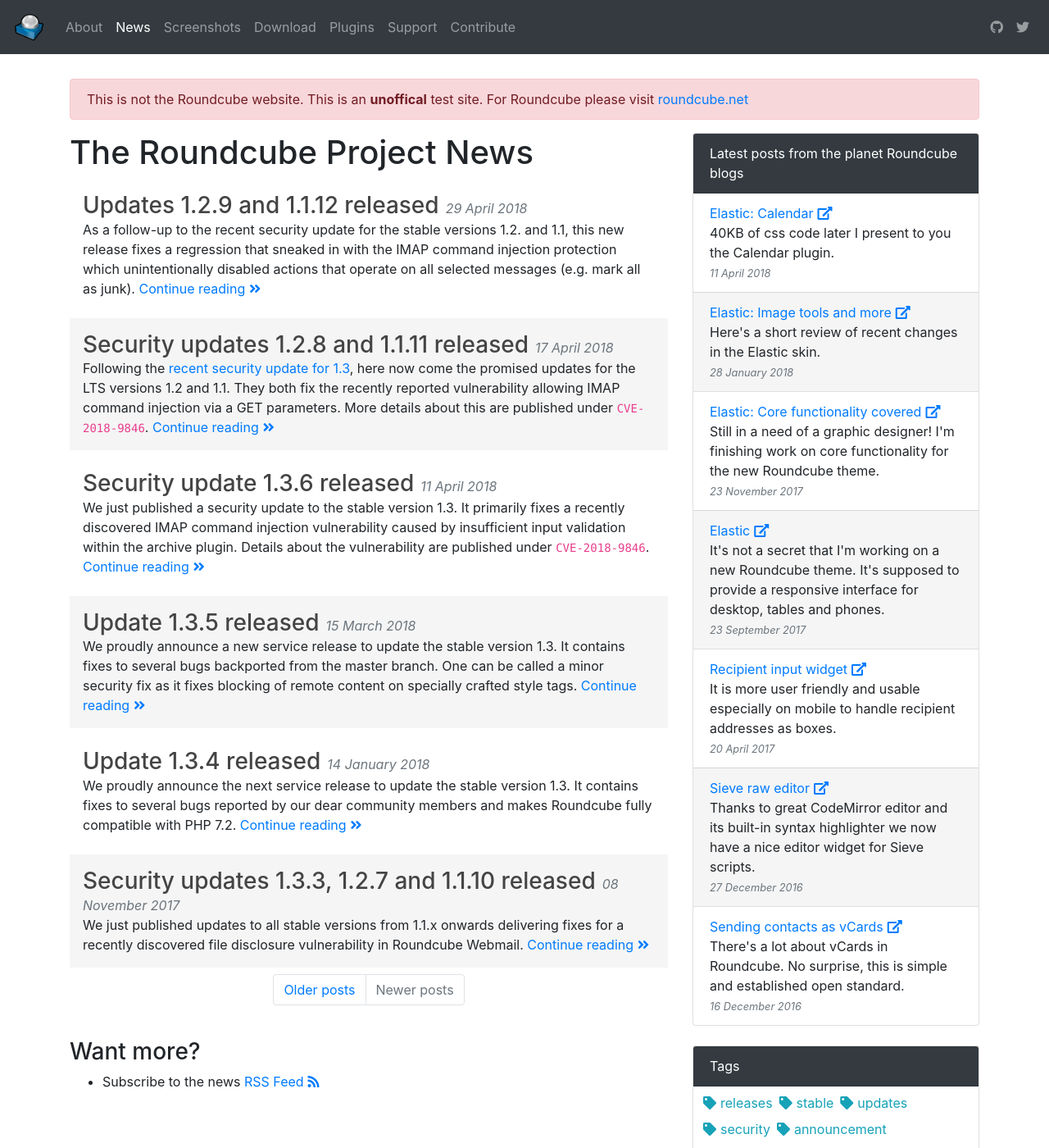
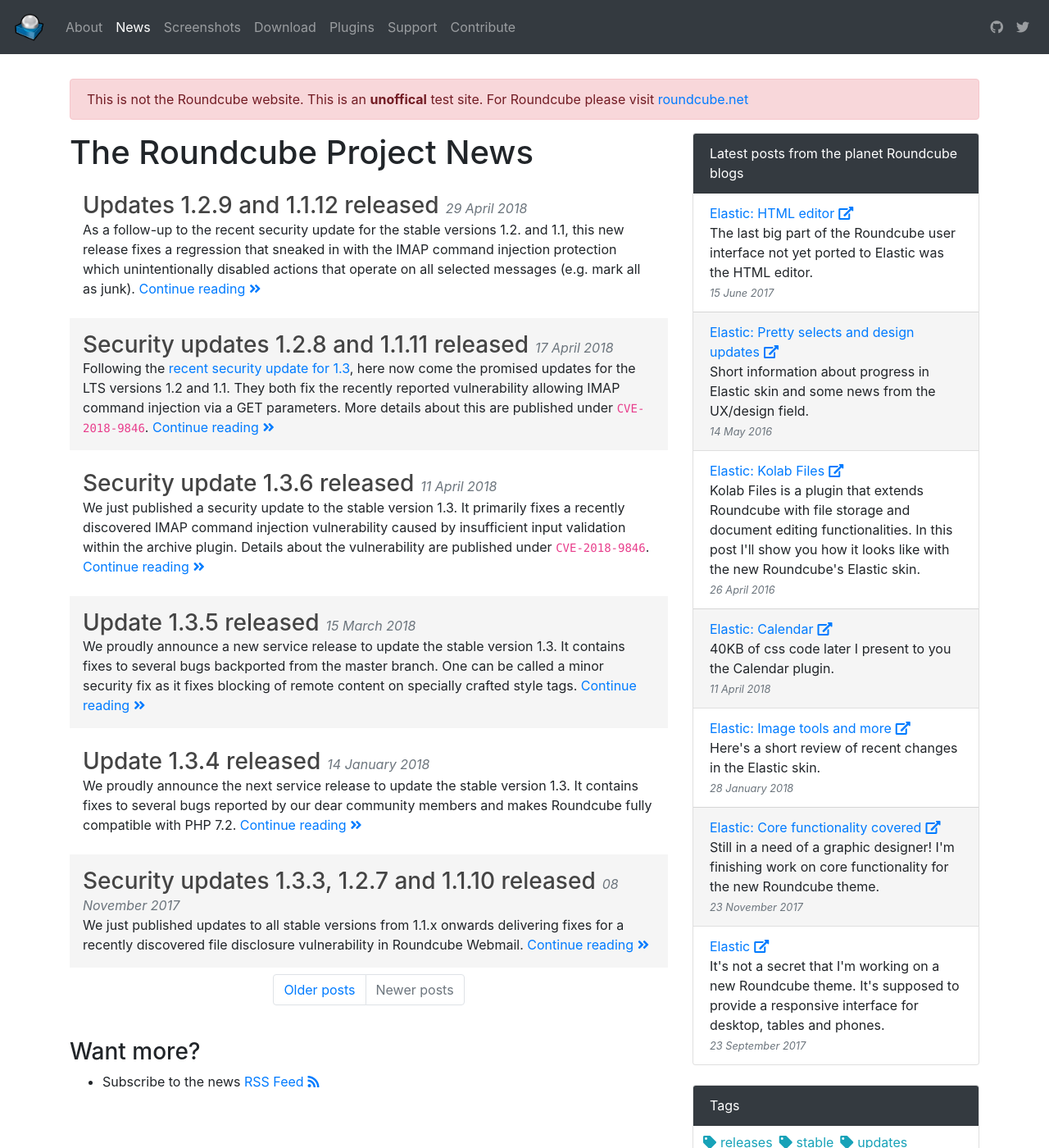
Before and after one commit to roundcube/roundcube.github.com, a Jekyll site: the page built from news/index.html, in a window 1280 px wide and 1400 px high. Shown: the whole window at 82% size. Built offline with Jekyll 4.4.1, drawn with Linux system fonts in a browser that asks for light colours; nearby versions of some CDN libraries; the list of posts is cut into pages by our own code; comment, search, counter and statistics services are not loaded.

Commit message:
add latest blog posts

```diff
--- a/_includes/roundcubeinbox.html
+++ b/_includes/roundcubeinbox.html
@@ -1,3 +1,21 @@
+<li class="list-group-item">
+    <a href="https://kolabian.wordpress.com/2018/06/15/elastic-html-editor/" class="external-link" target="_blank">Elastic: HTML editor</a><br>
+    The last big part of the Roundcube user interface not yet ported to Elastic was the HTML editor.<br>
+    <span class="postdate text-muted font-italic small">15 June 2017</span>
+</li>
+
+<li class="list-group-item">
+    <a href="https://kolabian.wordpress.com/2018/05/14/elastic-pretty-selects-and-design-updates/" class="external-link" target="_blank">Elastic: Pretty selects and design updates</a><br>
+    Short information about progress in Elastic skin and some news from the UX/design field.<br>
+    <span class="postdate text-muted font-italic small">14 May 2016</span>
+</li>
+
+<li class="list-group-item">
+    <a href="https://kolabian.wordpress.com/2018/04/26/elastic-kolab-files/" class="external-link" target="_blank">Elastic: Kolab Files</a><br>
+    Kolab Files is a plugin that extends Roundcube with file storage and document editing functionalities. In this post I'll show you how it looks like with the new Roundcube's Elastic skin.<br>
+    <span class="postdate text-muted font-italic small">26 April 2016</span>
+</li>
+
 <li class="list-group-item">
     <a href="https://kolabian.wordpress.com/2018/04/11/elastic-calendar/" class="external-link" target="_blank">Elastic: Calendar</a><br>
     40KB of css code later I present to you the Calendar plugin.<br>
@@ -21,21 +39,3 @@
     It's not a secret that I'm working on a new Roundcube theme. It's supposed to provide a responsive interface for desktop, tables and phones.<br>
     <span class="postdate text-muted font-italic small">23 September 2017</span>
 </li>
-
-<li class="list-group-item">
-    <a href="https://kolabian.wordpress.com/2017/04/20/email-recipient-input-widget/" class="external-link" target="_blank">Recipient input widget</a><br>
-    It is more user friendly and usable especially on mobile to handle recipient addresses as boxes.<br>
-    <span class="postdate text-muted font-italic small">20 April 2017</span>
-</li>
-
-<li class="list-group-item">
-    <a href="https://kolabian.wordpress.com/2016/12/27/sieve-raw-editor/" class="external-link" target="_blank">Sieve raw editor</a><br>
-    Thanks to great CodeMirror editor and its built-in syntax highlighter we now have a nice editor widget for Sieve scripts.<br>
-    <span class="postdate text-muted font-italic small">27 December 2016</span>
-</li>
-
-<li class="list-group-item">
-    <a href="https://kolabian.wordpress.com/2016/12/16/sending-contacts-as-vcards/" class="external-link" target="_blank">Sending contacts as vCards</a><br>
-    There's a lot about vCards in Roundcube. No surprise, this is simple and established open standard.<br>
-    <span class="postdate text-muted font-italic small">16 December 2016</span>
-</li>
```
